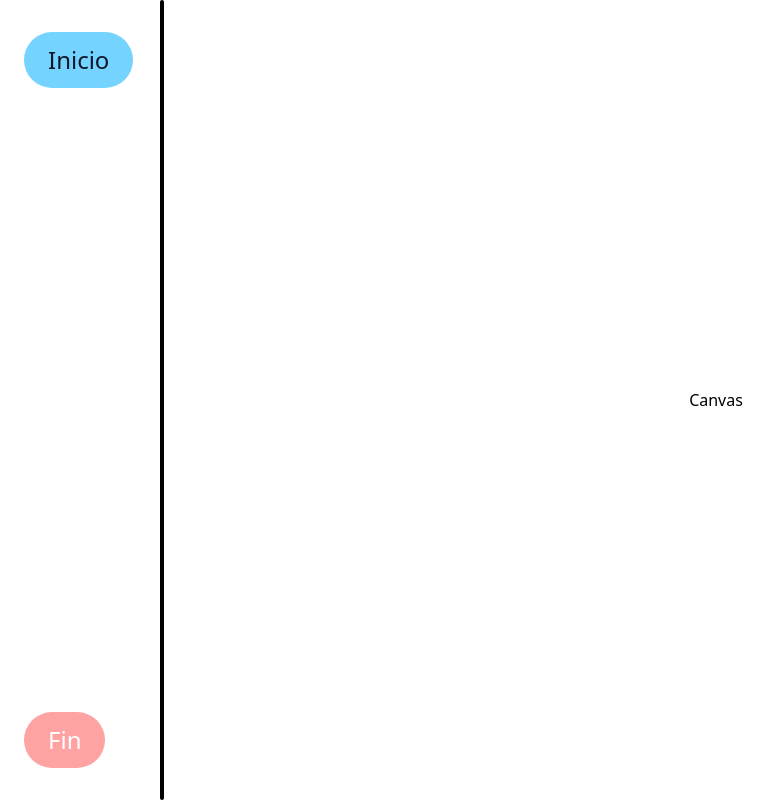
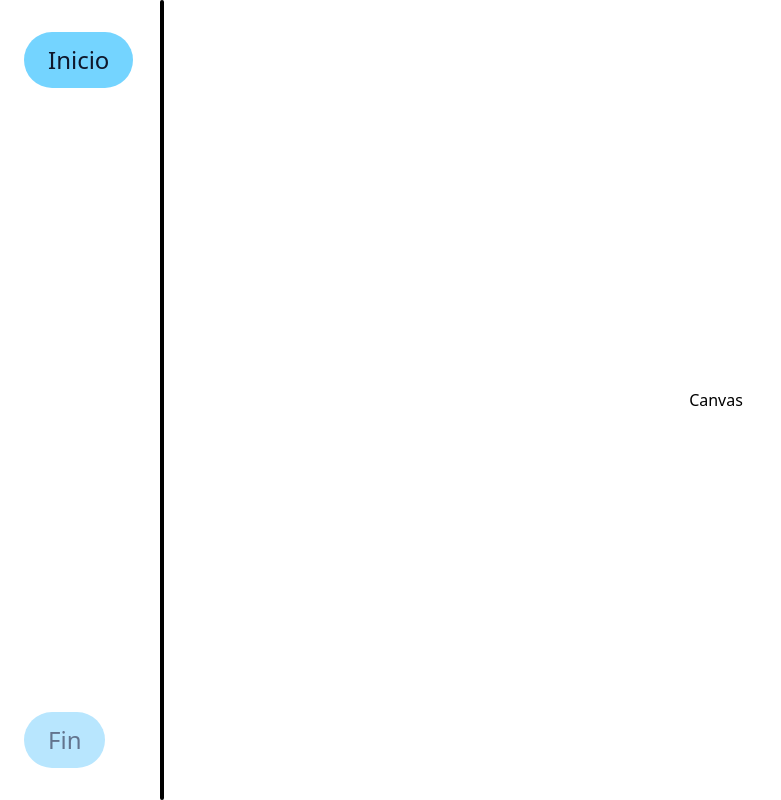
Before and after one commit to mrraxyer/FIS-React, a React (Vite) app: page / in a window 1280 px wide. Shown: the whole page, without its empty margins (0-781 px from the left). Built offline with nearby package versions, Linux system fonts and the light colour scheme.

Commit message:
tweak: changed inactive styles

```diff
--- a/src/components/Button.tsx
+++ b/src/components/Button.tsx
@@ -11,7 +11,7 @@ type ButtonProps = {
 export default function Button({ label, onClick, className = '', style, active = false }: ButtonProps) {
     const base = 'px-6 py-3 text-2xl rounded-full font-medium transition-all duration-200'
     const activeStyles = 'bg-sky-300 text-slate-900 hover:bg-sky-400 hover:shadow-md cursor-default'
-    const inactiveStyles = 'bg-red-300 text-white cursor-not-allowed'
+    const inactiveStyles = 'bg-sky-200 text-slate-500 cursor-not-allowed'
 
     return (
         <button
```
